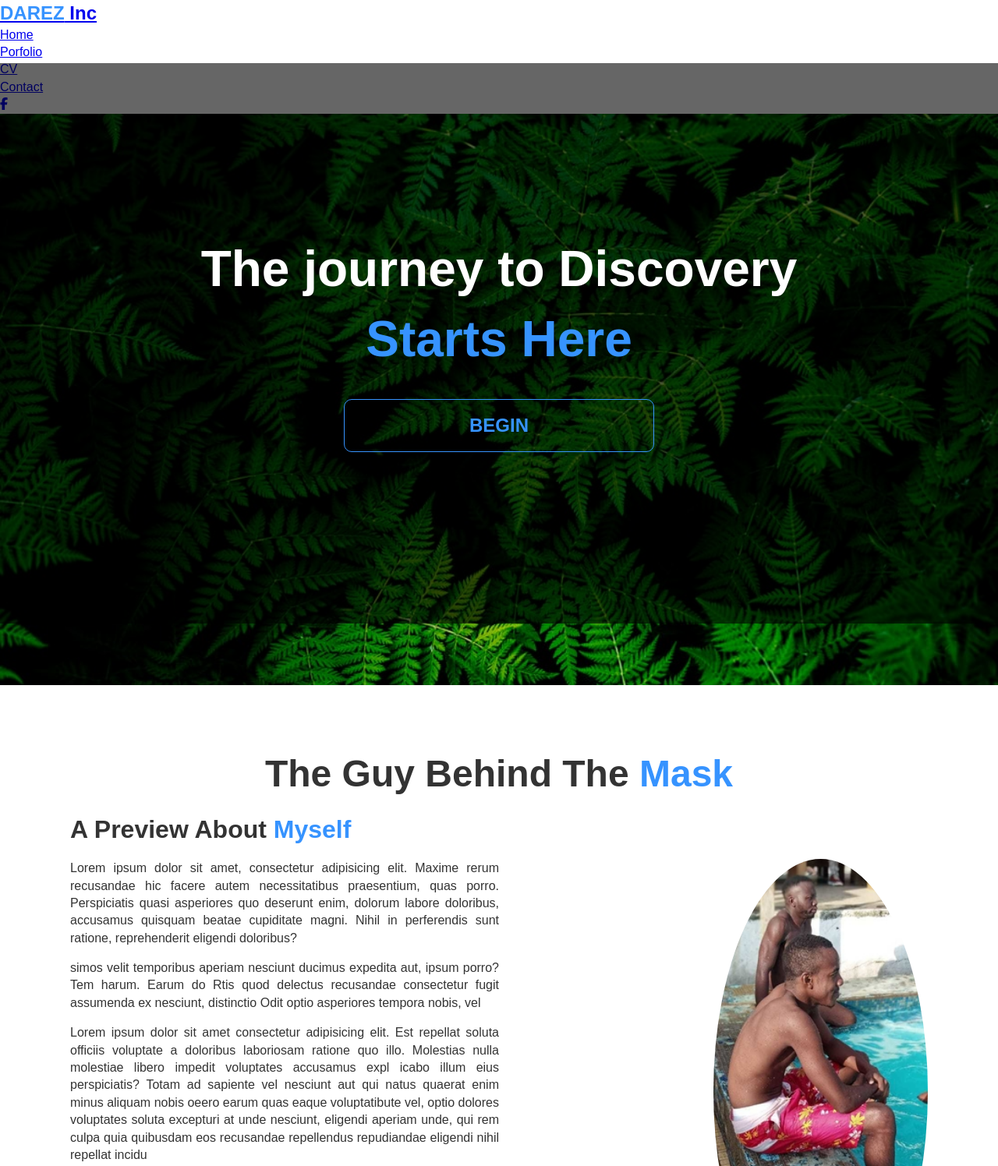
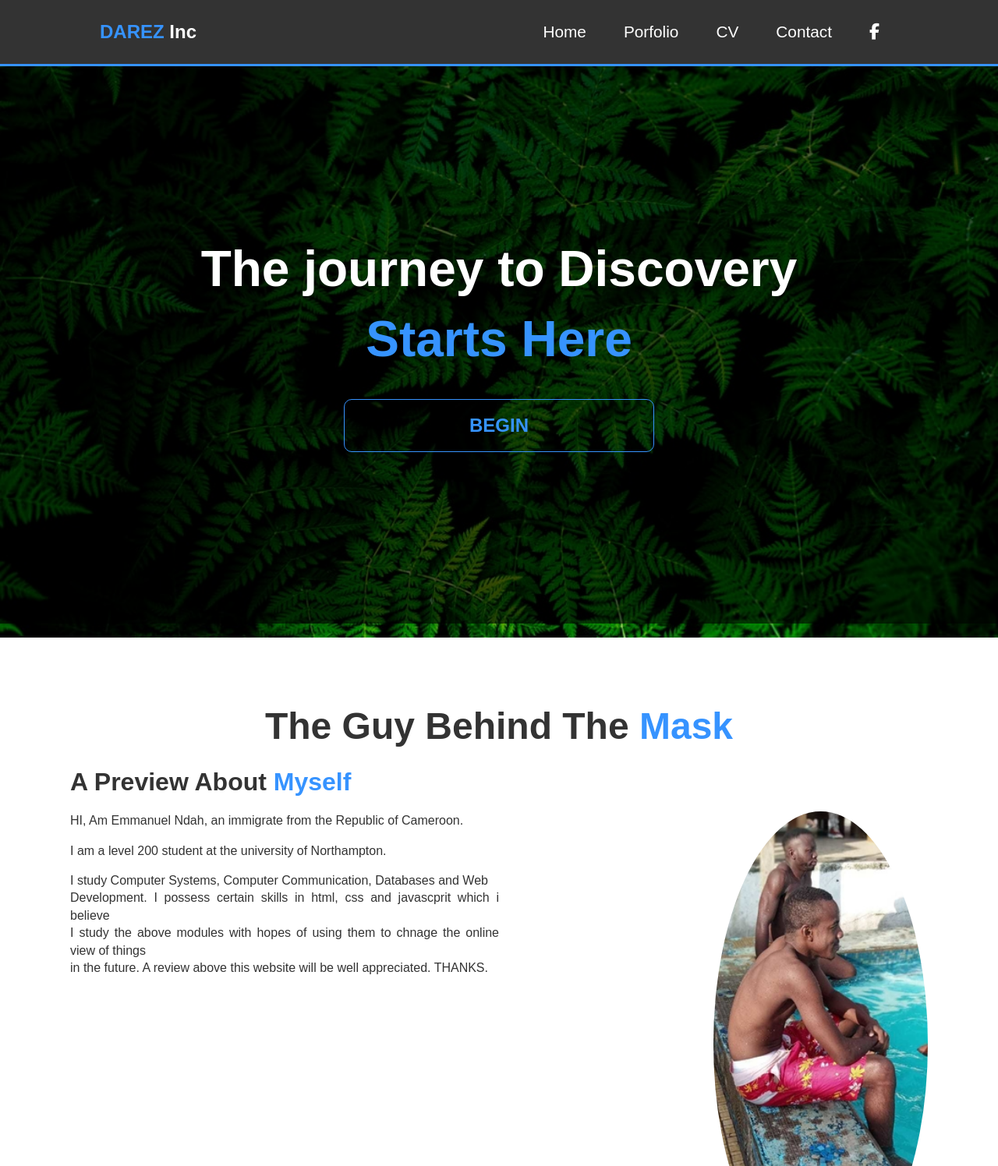
Before and after one commit to Darez-maker/AS1, a plain HTML site: page index.html in a window 1280 px wide. Shown: the top 1496 px of the page at 78% size. Drawn offline with Linux system fonts and the light colour scheme.

Commit message:
NEVER AGAIN

```diff
--- a/index.html
+++ b/index.html
@@ -17,7 +17,7 @@
            <li><a href="portfolio.html">Porfolio</a></li>
            <li><a href="CV.html">CV</a></li>
            <li><a href="contact.html">Contact</a></li>
-           <li><a href="https://www.google.com"><i class="fab fa-facebook-f"></i></a></li>
+           <li><a href="https://www.facebook.com/profile.php?id=100007890007368"><i class="fab fa-facebook-f"></i></a></li>
        </ul>
     </nav>
     <!--Showcase area-->
@@ -38,23 +38,18 @@
       <div class="about-content">
           <div class="about-text">
           <h3>A Preview About <span class="text-primary">Myself</span></h3>
-          <p class="lead">Lorem ipsum dolor sit amet, consectetur adipisicing elit.
-              Maxime rerum recusandae hic facere autem necessitatibus praesentium, quas porro. Perspiciatis quasi
-              asperiores quo deserunt enim, dolorum labore doloribus, accusamus quisquam beatae cupiditate magni.
-              Nihil in perferendis sunt ratione, reprehenderit eligendi doloribus?
+          <p class="lead">HI, Am Emmanuel Ndah, an immigrate from the Republic of Cameroon. <br>
+
           </p>
-          <p class="lead">simos velit temporibus aperiam nesciunt ducimus expedita aut, ipsum porro? Tem
-               harum. Earum do
-               Rtis quod delectus recusandae consectetur fugit assumenda ex nesciunt, distinctio
-               Odit optio asperiores tempora nobis, vel
+          <p class="lead">
+              I am a level 200 student at the university of Northampton.
           </p>
-          <p class="lead">Lorem ipsum dolor sit amet consectetur adipisicing elit. Est repellat soluta officiis voluptate
-              a doloribus laboriosam ratione quo illo. Molestias nulla molestiae libero impedit voluptates accusamus expl
-              icabo illum eius perspiciatis? Totam ad sapiente vel nesciunt aut qui natus quaerat enim minus aliquam nobis
-              oeero earum quas eaque voluptatibute vel, optio dolores voluptates soluta excepturi at unde nesciunt, eligendi
-               aperiam unde, qui rem culpa quia quibusdam eos recusandae repellendus repudiandae eligendi nihil repellat incidu
-            </p>
-
+          <p class="lead">
+              I study Computer Systems, Computer Communication, Databases and Web <br>
+              Development. I possess certain skills in html, css and javascprit which i believe <br>
+              I study the above modules with hopes of using them to chnage the online view of things <br>
+               in the future. A review above this website will be  well appreciated. THANKS.
+          </p>
           </div>
           <div class="about-image">
           <img src="images/pic2.jpg" alt="Picture Of Myself">
--- a/style.css
+++ b/style.css
@@ -21,7 +21,7 @@ body {
 }
 
 /*  Navbar*/
-#navbar{
+.navbar{
     display: flex;
     justify-content: space-between;
     background: #333;
@@ -33,17 +33,17 @@ body {
     border-bottom:3px solid #3693ff ;
 
 }
-#navbar ul{
+.navbar ul{
     display: flex;
     align-items: center;
     list-style: none;
 }
-#navbar h2 a{
+.navbar h2 a{
     color: #fff;
     text-decoration: none;
 }
 
-#navbar li a{
+.navbar li a{
     text-decoration: none;
     color: #fff;
     padding: 1rem;
@@ -53,7 +53,7 @@ body {
     transition: 0.3s;
 }
 
-#navbar li a:hover{
+.navbar li a:hover{
     background-color: #3693ff;
 }
 /**Showcase Area*/
@@ -138,8 +138,16 @@ body {
 }
 
 @media only screen and (max-width:858px){
+    .navbar ul{
+        width: 47%;
+        height: 30vh;
+        display: block;
+        padding: 1rem;
+        margin: 0 0.5rem ;
+        position: relative;
+    }
     .navbar{
-        width: 100%;
-        height: 100vh;
+        display: block;
     }
+
 }
```
Also changed, not shown: folio.css (+6 -6 lines), images/img1.jpg (added), images/img2.jpg (added), images/img3.jpg (added), images/img4.jpg (added), images/img5.jpg (added), images/img6.jpg (added).
